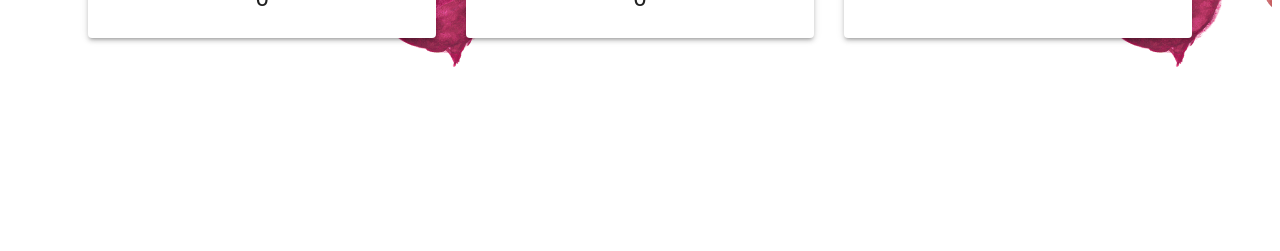
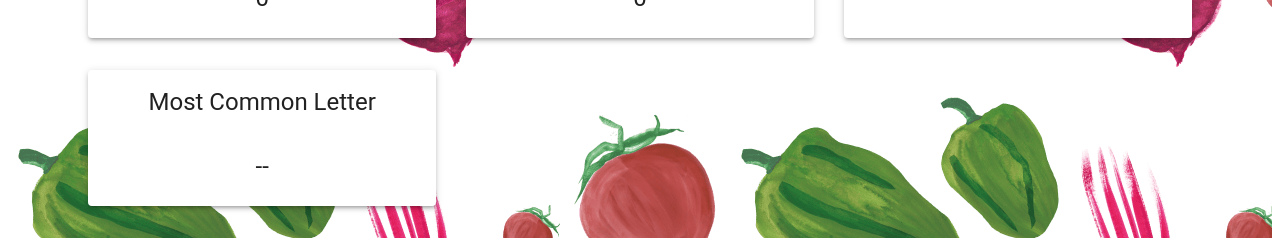
Before and after one commit to ianboucher/text-analyser, a React (Create React App) app: page / in a window 1280 px wide. Shown: the part 626-877 px from the top of the page. Before the commit the page ends 800 px from the top, so only its background shows below. Built offline with nearby package versions, Linux system fonts and the light colour scheme; the HTML template or start-up script is replaced by a standard one.

Commit message:
Quickly add most common words stat to page

```diff
--- a/src/components/TextFileStats.js
+++ b/src/components/TextFileStats.js
@@ -4,6 +4,7 @@ import {
     getMedianWordLength,
     getModalWordLength,
     getMostCommonLetter,
+    getMostCommonWords,
     getWordCount,
     getWordLengthFreqs
 } from '../modules/statistics';
@@ -69,6 +70,13 @@ export default function TextFileStats(props) {
                     statValue={getMostCommonLetter(letters)}
                 />
             </div>
+
+            <div id="most-common-words" data-testid="most-common-words" className="TestFileStats-grid-item">
+                <Stat
+                    statName={"Most Common Letter"}
+                    statValue={getMostCommonWords(words)}
+                />
+            </div>
         </div >
     );
 }
--- a/src/modules/statistics.js
+++ b/src/modules/statistics.js
@@ -67,7 +67,6 @@ function getKeysSortedByValue(obj) {
     }, []);
 }
 
-// TODO: SHOULD THIS BE EXPORTED??
 function getWordLengths(wordLengthFreqs) {
     // object keys is not necessarily sorted - thought it was...
     return Object.keys(wordLengthFreqs);
```
Also changed, not shown: 1 other file (tests, documents, lock files or other folders).
